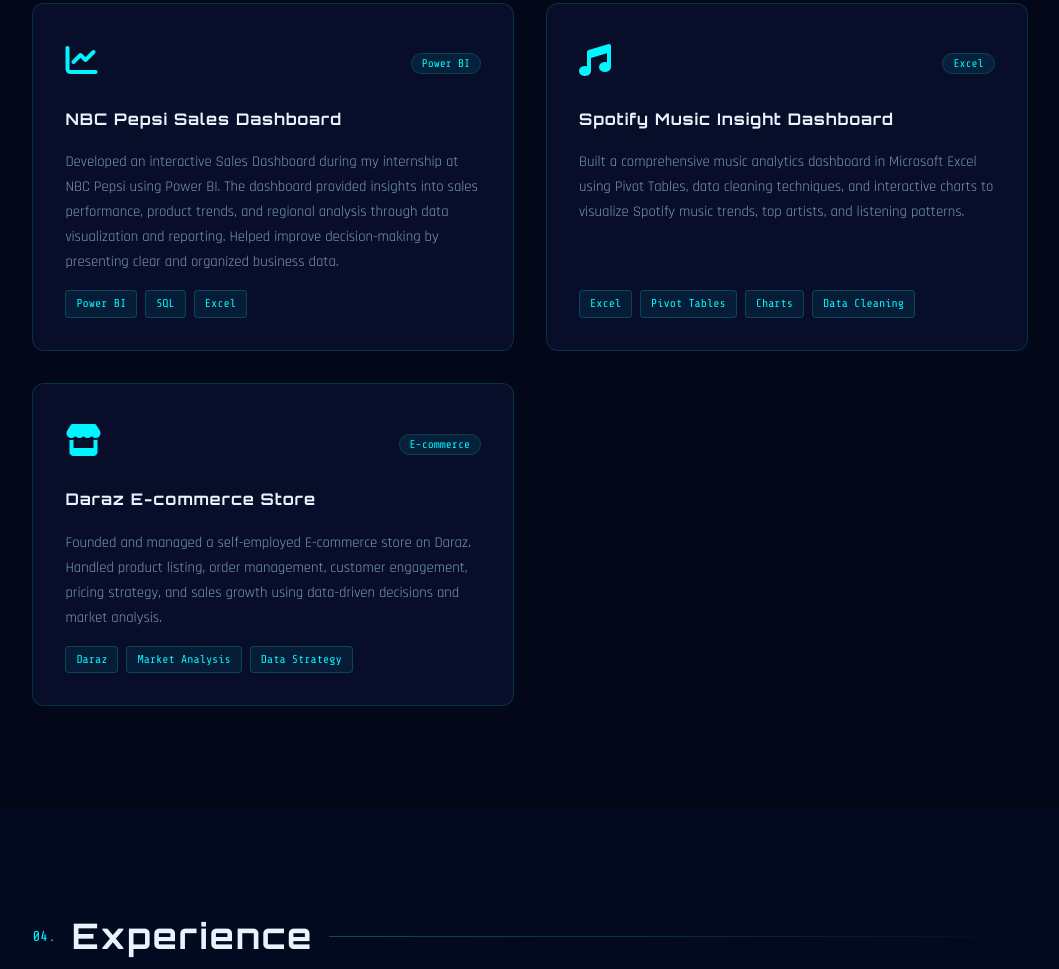
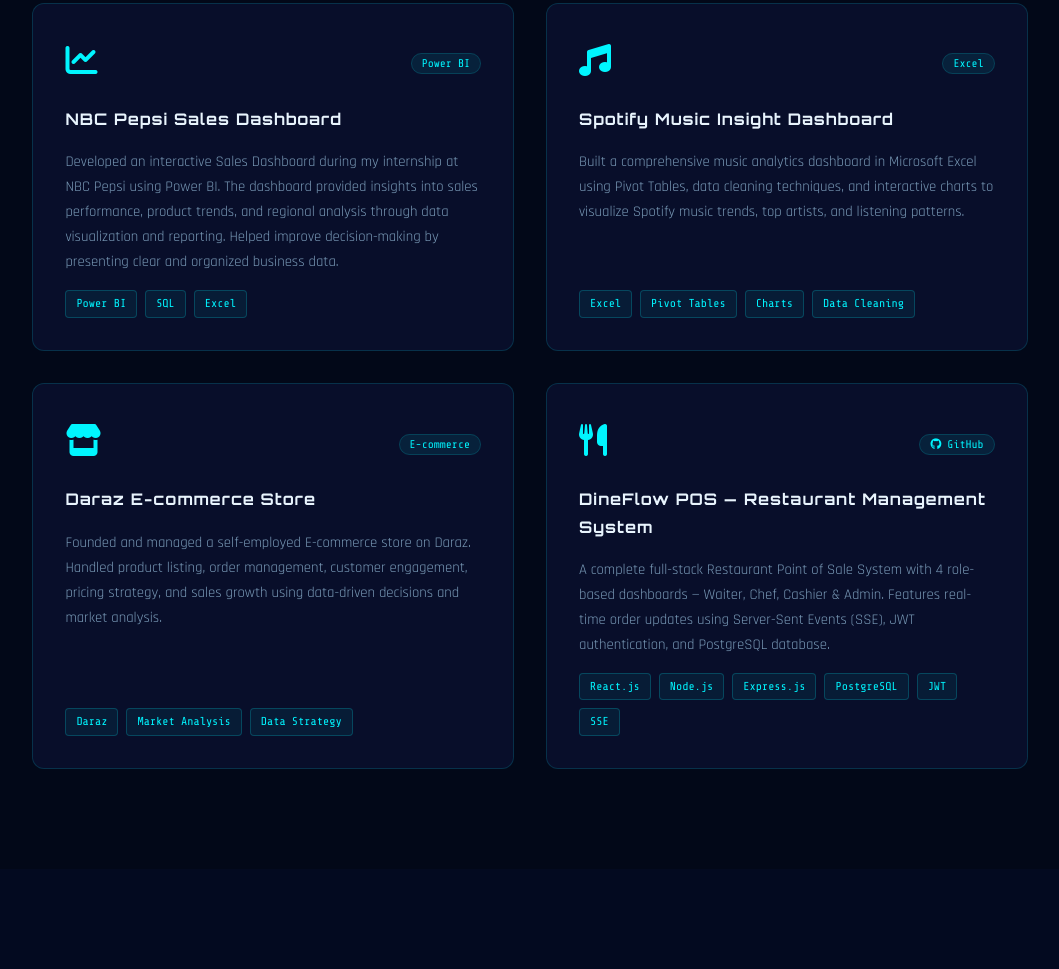
Before and after one commit to shezi154/portfolio, a plain HTML site: page index.html in a window 1280 px wide. Shown: the part 2652-3621 px from the top of the page, without its empty margins (110-1169 px from the left). Drawn offline with nearby package versions, Linux system fonts and the light colour scheme.

Commit message:
Add files via upload

```diff
--- a/index.html
+++ b/index.html
@@ -106,7 +106,7 @@
         <p>Dedicated to helping businesses grow through <span class="highlight">data-driven decision making</span> and digital innovation.</p>
         <div class="about-stats">
           <div class="stat-card reveal">
-            <div class="stat-num" data-target="3">0</div>
+            <div class="stat-num" data-target="4">0</div>
             <div class="stat-label">Projects Done</div>
           </div>
           <div class="stat-card reveal">
@@ -240,7 +240,26 @@
           <span>Data Strategy</span>
         </div>
       </div>
-
+   <div class="project-card reveal">
+        <div class="project-top">
+          <div class="project-icon"><i class="fas fa-utensils"></i></div>
+          <div class="project-links">
+            <a href="https://github.com/shezi154/dineflow-backend" target="_blank" class="project-tag">
+              <i class="fab fa-github"></i> GitHub
+            </a>
+          </div>
+        </div>
+        <h3 class="project-title">DineFlow POS — Restaurant Management System</h3>
+        <p class="project-desc">A complete full-stack Restaurant Point of Sale System with 4 role-based dashboards — Waiter, Chef, Cashier & Admin. Features real-time order updates using Server-Sent Events (SSE), JWT authentication, and PostgreSQL database.</p>
+        <div class="project-tech">
+          <span>React.js</span>
+          <span>Node.js</span>
+          <span>Express.js</span>
+          <span>PostgreSQL</span>
+          <span>JWT</span>
+          <span>SSE</span>
+        </div>
+      </div>
     </div>
   </section>
 
```
